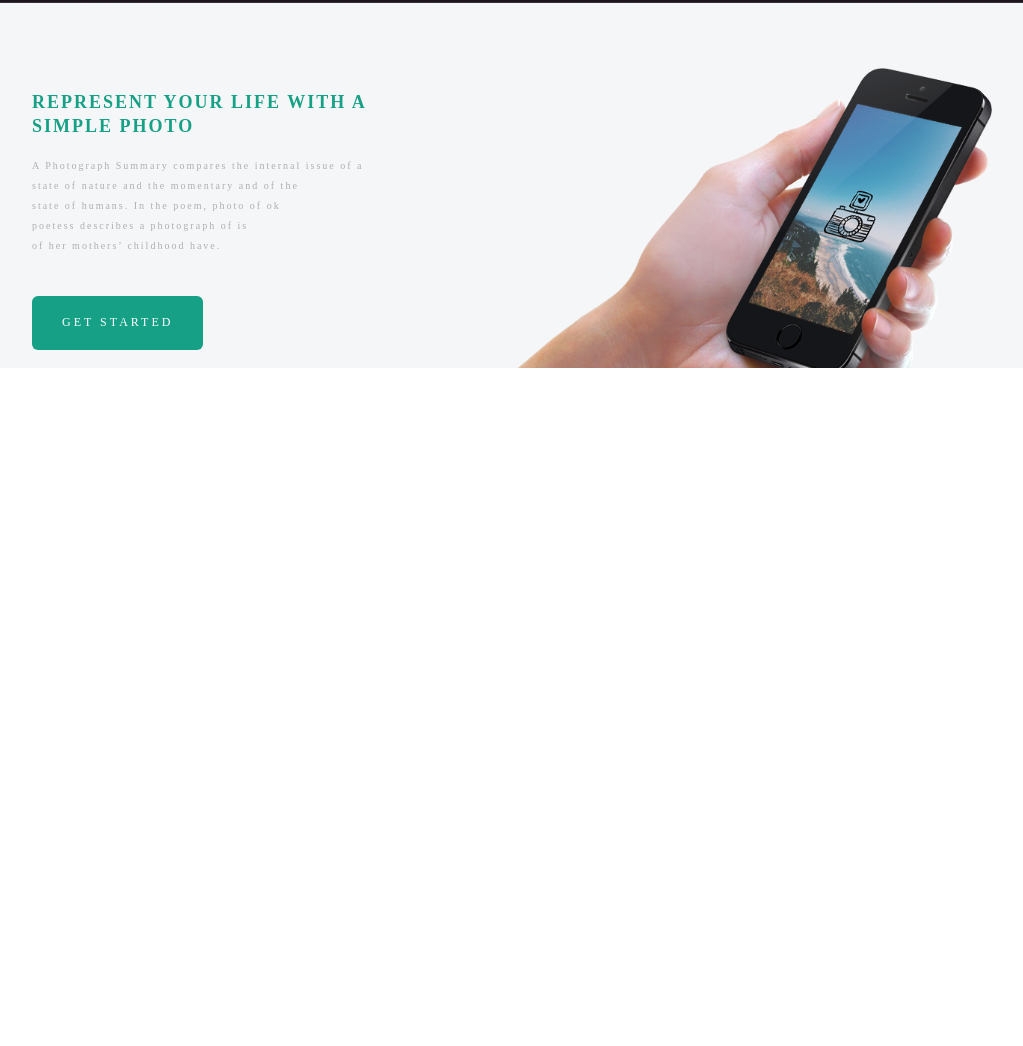
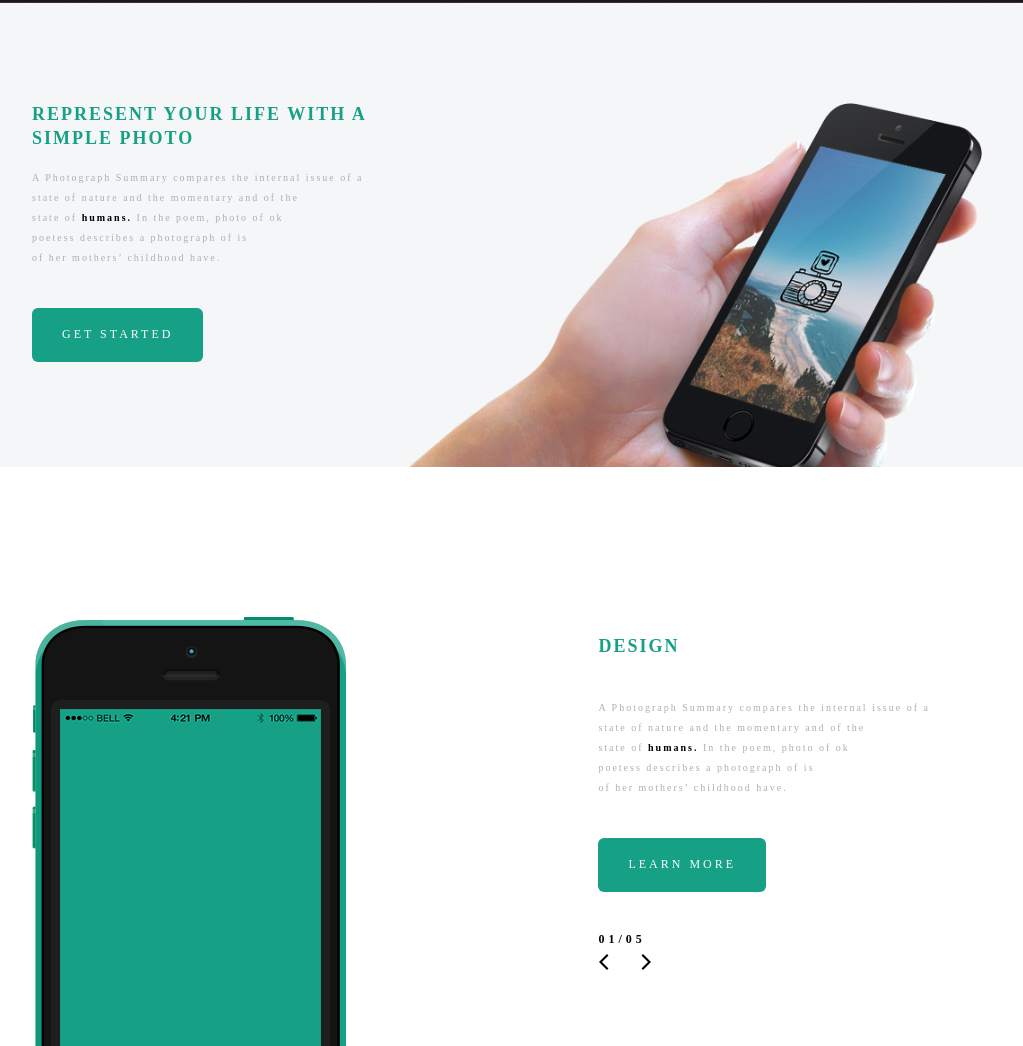
Before and after one commit to Mridul-Islam/Phototime, a plain HTML site: page index.html in a window 1280 px wide. Shown: the part 735-1781 px from the top of the page, without its empty margins (128-1151 px from the left). Before the commit the page ends 1103 px from the top, so only its background shows below. Drawn offline with Linux system fonts and the light colour scheme; a web font is replaced by a local one.

Commit message:
design area done

```diff
--- a/index.html
+++ b/index.html
@@ -57,21 +57,44 @@
                     <div class="text-area col-1-2">
                         <h3>Represent your life with a <br />simple photo</h3>
                         <p>A Photograph Summary compares the internal issue of a<br />
-                            state of nature and the momentary and of the<br /> state of humans. In the poem, photo of ok<br />
+                            state of nature and the momentary and of the<br />
+                            state of <strong>humans.</strong> In the poem, photo of ok<br />
                             poetess describes a photograph of is<br /> of her mothers’ childhood have.
                         </p>
                         <a class="btn" href="#">get started</a>
                     </div>
-                    <div class="image-area col-1-2">
+                    <!-- <div class="image-area col-1-2">
                         <img src="images/hand.png" alt="hand photo" />
-                    </div>
+                    </div> -->
                 </div>
             </div>
         </section>
         <!-- getting started area ends -->
 
         <!-- design area starts -->
-        <section class="design-area"></section>
+        <section class="design-area">
+            <div class="container">
+                <!-- <div class="mobile-area">
+                    <img src="images/mobile.png" alt="mobile" />
+                </div> -->
+                <div class="design">
+                    <div class="design-text">
+                        <h3>Design</h3>
+                        <p>A Photograph Summary compares the internal issue of a<br />
+                            state of nature and the momentary and of the<br />
+                            state of <strong>humans.</strong> In the poem, photo of ok<br />
+                            poetess describes a photograph of is<br /> of her mothers’ childhood have.
+                        </p>
+                        <a class="btn" href="#">Learn more</a>
+                        <h4>01/05</h4>
+                        <ul>
+                            <li><a><i class="fa fa-angle-left"></i></a></li>
+                            <li><a><i class="fa fa-angle-right"></i></a></li>
+                        </ul>
+                    </div>
+                </div>
+            </div>
+        </section>
         <!-- design area ends -->
 
         <!-- community area starts -->
--- a/style.css
+++ b/style.css
@@ -76,6 +76,7 @@ h5{
     font-family: gotham-rounded-book;
     margin-bottom: 40px;
 }
+
 
 
 
@@ -189,22 +190,72 @@ h5{
 
 /*************** Getting started area **********************/
 .getting-started{
-    background-color: #F5F6F8;
     overflow: hidden;
-    max-height: 365px;
+    background-color: #F5F6F8
 }
 .getting-started .text-area{
-    padding: 70px 0;
+    padding-bottom: 105px;
+    background: url('images/hand.png') no-repeat;
+    background-size: 60% auto;
+    background-position: top right 10px;
+    margin-top: 100px;
 }
 .getting-started .image-area img{
     width: 100%;
     margin-top: 65px;
 }
-.col-1-2{
+/* .col-1-2{
     width: 50%;
     float: left;
     overflow: hidden;
-}
+} */
 .text-area p{
     margin-bottom: 40px;
 }
+strong{
+    color: black;
+    font-weight: bold;
+}
+
+
+
+/***************************** Design area ****************************/
+.design-area .container{
+    width: 90%;
+}
+.design{
+    margin-top: 150px;
+    padding-bottom: 70px;
+    width: 100%;
+    background-image: url("images/mobile.png");
+    background-repeat: no-repeat;
+    background-position: left top;
+    overflow: hidden;
+}
+.design-text{
+    width: 41%;
+    float: right;
+}
+.design-text h4{
+    margin-bottom: 0;
+    letter-spacing: 4px;
+}
+.design-text ul{
+    padding: 0;
+    margin: 0;
+    list-style: none;
+}
+.design-text ul li{
+    display: inline-block;
+    padding-right:30px;
+}
+.design-text ul li a{
+    font-size: 28px;
+    font-weight: bolder;
+}
+.design-text p{
+    margin: 40px 0;
+}
+.design-text h4{
+    margin-top: 40px;
+}
```
